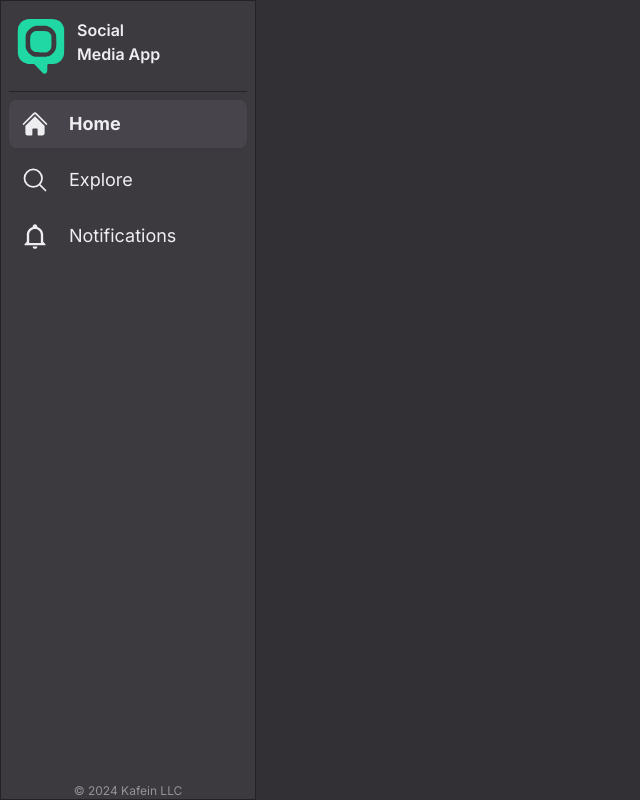
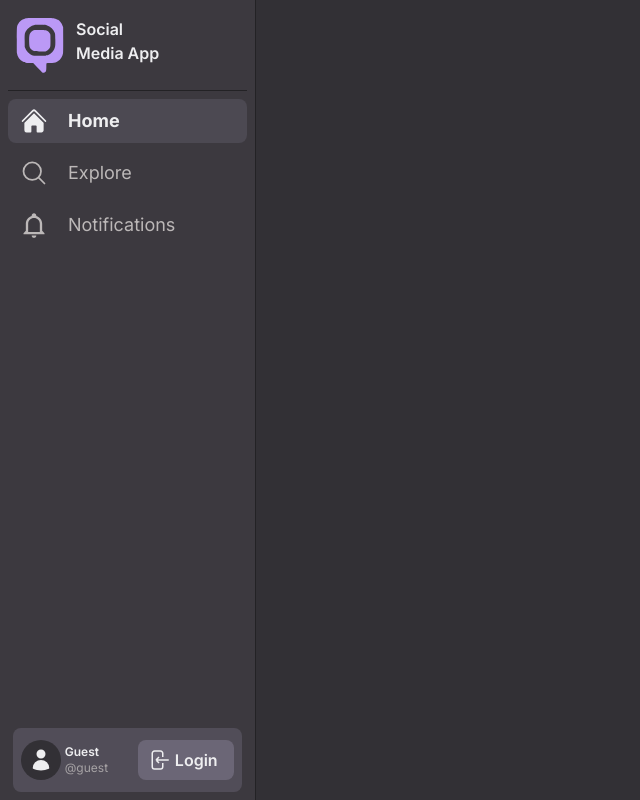
Before and after one commit to kafeindev/social-media-app-old, a Next.js app: page / in a window 1280 px wide. Shown: the whole page, without its empty margins (0-640 px from the left). Built offline with nearby package versions, Linux system fonts and the light colour scheme; no server answers.

Commit message:
feat: add profile-mini and auth-form components, and some refactors

```diff
--- a/app/layout.tsx
+++ b/app/layout.tsx
@@ -3,6 +3,7 @@ import { Inter } from "next/font/google";
 
 import "./globals.css";
 import SideNav from "@/components/side-nav";
+import ProfileMini from "@/components/profile-mini";
 
 const inter = Inter({ subsets: ["latin"] });
 
@@ -23,8 +24,8 @@ export default function RootLayout({
     <html lang="en">
       <body className={inter.className}>
         <main className="flex flex-row">
-          <SideNav />
-          {children}
+          <SideNav profileMini={<ProfileMini />} />
+          <div className="ml-64">{children}</div>
         </main>
       </body>
     </html>
--- /dev/null
+++ b/components/auth-form.tsx
@@ -0,0 +1,107 @@
+"use client";
+
+import React from "react";
+import { useForm, SubmitHandler } from "react-hook-form";
+import { zodResolver } from "@hookform/resolvers/zod";
+
+import * as Dialog from "./ui/dialog";
+import { UserSchema, UserSchemaType } from "@/lib/definitions";
+import { signin, signup } from "@/app/actions/auth-actions";
+import { LockIcon, MailIcon, UserIcon, XMarkIcon } from "@/app/icons";
+import { cn } from "@/lib/utils";
+
+export default function AuthForm({ children }: { children: React.ReactNode }) {
+  const [isOpen, setIsOpen] = React.useState(false);
+  const [isAuthModeLogin, setIsAuthModeLogin] = React.useState(true);
+  const {
+    register,
+    handleSubmit,
+    formState: { errors },
+    clearErrors,
+  } = useForm<UserSchemaType>({ resolver: zodResolver(UserSchema) });
+  const onSubmit: SubmitHandler<UserSchemaType> = (data) => signup(data);
+
+  function handleIsAuthModeLogin(value: boolean) {
+    setIsAuthModeLogin(value);
+    clearErrors(["email", "password", "data"]);
+  }
+
+  return (
+    <Dialog.Root>
+      <Dialog.Trigger children={children} openHandler={setIsOpen} />
+      <Dialog.Overlay isOpen={isOpen} onClose={() => setIsOpen(false)} />
+      <Dialog.Content isOpen={isOpen}>
+        <div className="flex w-[35rem] flex-col items-center rounded-lg bg-popover py-16 text-popover-foreground">
+          <button
+            className="absolute right-2 top-2 flex h-8 w-8 items-center justify-center rounded-lg transition-colors duration-150 hover:bg-secondary/50"
+            onClick={() => setIsOpen(false)}
+          >
+            {XMarkIcon}
+          </button>
+          <div className="flex h-full w-full flex-col items-center gap-5">
+            <div className="flex h-14 w-[70%] items-center rounded-lg bg-muted/50 p-2 text-sm font-semibold">
+              <button
+                onClick={() => handleIsAuthModeLogin(true)}
+                className={cn("h-full w-[50%] rounded-lg", {
+                  "bg-secondary/80": isAuthModeLogin,
+                })}
+              >
+                Log In
+              </button>
+              <button
+                onClick={() => handleIsAuthModeLogin(false)}
+                className={cn("h-full w-[50%] rounded-lg", {
+                  "bg-secondary/80": !isAuthModeLogin,
+                })}
+              >
+                Sign Up
+              </button>
+            </div>
+            <form
+              onSubmit={handleSubmit(onSubmit)}
+              className="flex w-[70%] flex-col items-center justify-between gap-8 rounded-lg border border-border/60 bg-muted/30 py-8"
+            >
+              <div className="mr-7 flex flex-col gap-2">
+                <div className="flex flex-row items-center gap-2">
+                  {MailIcon}
+                  <input
+                    className="h-11 w-72 rounded-lg border bg-muted p-2 text-sm placeholder-secondary outline-none invalid:border-destructive/50 focus:border-secondary focus:invalid:border-destructive"
+                    type="email"
+                    placeholder="Email"
+                    {...register("email")}
+                  />
+                </div>
+                {!isAuthModeLogin && (
+                  <div className="flex flex-row items-center gap-2">
+                    {UserIcon}
+                    <input
+                      className="h-11 w-72 rounded-lg border bg-muted p-2 text-sm placeholder-secondary outline-none invalid:border-destructive/50 focus:border-secondary focus:invalid:border-destructive"
+                      placeholder="User Name"
+                      type="text"
+                      {...register("data.userName")}
+                    />
+                  </div>
+                )}
+                <div className="flex flex-row items-center gap-2">
+                  {LockIcon}
+                  <input
+                    className="h-11 w-72 rounded-lg border bg-muted p-2 text-sm placeholder-secondary outline-none invalid:border-destructive/50 focus:border-secondary focus:invalid:border-destructive"
+                    type="password"
+                    placeholder="Password"
+                    {...register("password")}
+                  />
+                </div>
+              </div>
+              <button
+                onClick={() => {}}
+                className="h-12 w-[70%] scale-95 justify-self-end rounded-lg bg-primary/90 text-lg font-bold transition-transform duration-200 hover:scale-100 hover:ease-out"
+              >
+                {isAuthModeLogin ? "Log In" : "Sign Up"}
+              </button>
+            </form>
+          </div>
+        </div>
+      </Dialog.Content>
+    </Dialog.Root>
+  );
+}
--- /dev/null
+++ b/components/profile-mini.tsx
@@ -0,0 +1,40 @@
+"use server";
+
+import { ArrowLeftEndOnRectangleIcon, UserIcon } from "@/app/icons";
+import { createClient } from "@/lib/supabase/server";
+import AuthForm from "./auth-form";
+
+export default async function ProfileMini() {
+  const supabase = createClient();
+  const {
+    data: { user },
+  } = await supabase.auth.getUser();
+
+  return (
+    <div className="flex w-[90%] flex-col gap-2 rounded-lg bg-secondary/40 p-2">
+      {user === null ? (
+        <>
+          <div className="flex h-12 flex-row items-center justify-between">
+            <div className="flex items-center gap-1">
+              <div className="flex h-10 w-10 items-center justify-center rounded-full bg-background">
+                {UserIcon}
+              </div>
+              <div className="flex flex-col text-xs">
+                <h1 className="font-semibold">Guest</h1>
+                <h2 className="text-muted-foreground/80">@guest</h2>
+              </div>
+            </div>
+            <AuthForm>
+              <button className="flex h-10 w-24 flex-row items-center justify-center gap-1 rounded-lg bg-secondary/80 pr-2 font-semibold transition-colors duration-200 hover:bg-secondary">
+                <span className="h-6 w-6">{ArrowLeftEndOnRectangleIcon}</span>
+                <h1>Login</h1>
+              </button>
+            </AuthForm>
+          </div>
+        </>
+      ) : (
+        user.email
+      )}
+    </div>
+  );
+}
--- a/components/side-nav.tsx
+++ b/components/side-nav.tsx
@@ -7,26 +7,29 @@ import { Logo } from "@/app/icons";
 import { PAGES } from "@/lib/constants";
 import { Page } from "@/lib/definitions";
 import { cn } from "@/lib/utils";
-// import ProfileMini from "./account/profile-mini";
 
-export default function SideNav() {
+export default function SideNav({
+  profileMini,
+}: {
+  profileMini: React.ReactNode;
+}) {
   const pathname = usePathname();
 
   return (
-    <div className="flex min-h-screen min-w-64 flex-col justify-between border border-r bg-card text-card-foreground">
+    <div className="fixed flex min-h-screen min-w-64 flex-col justify-between border-r bg-card text-card-foreground">
       <div className="m-2 flex h-full flex-col items-center">
         <a
           href="https://github.com/KafeinDev/social-media-app"
           target="_blank"
-          className="flex w-full flex-row items-center gap-3 rounded-lg p-2 hover:bg-secondary/10"
+          className="flex w-full flex-row items-center gap-3 rounded-lg p-2 transition-colors duration-200 hover:bg-secondary/10"
         >
-          <span className="w-12 text-[#1FD8A4]">{Logo}</span>
+          <span className="w-12 text-[#bb99f6]">{Logo}</span>
           <div className="flex flex-col pb-2 font-semibold">
             <h1>Social</h1>
             <h1>Media App</h1>
           </div>
         </a>
-        <hr className="my-2 h-px w-full text-border" />
+        <hr className="my-2 h-px w-full border-border" />
         <div className="flex w-full flex-col items-center justify-center gap-2">
           {Object.entries(PAGES).map(([key, page]) => (
             <NavLink
@@ -37,10 +40,7 @@ export default function SideNav() {
           ))}
         </div>
       </div>
-      <div className="flex flex-col items-center gap-2">
-        {/* <ProfileMini /> */}
-        <h1 className="text-xs text-card-foreground/50">© 2024 Kafein LLC</h1>
-      </div>
+      <div className="flex flex-col items-center pb-2">{profileMini}</div>
     </div>
   );
 }
@@ -54,16 +54,22 @@ export function NavLink({
     <Link
       href={page.href}
       className={cn(
-        "flex h-12 w-full items-center gap-5 rounded-lg px-3 text-lg transition-colors duration-200 hover:bg-secondary/20",
+        "flex h-11 w-full items-center gap-5 rounded-lg px-3 text-lg text-muted-foreground transition-colors duration-200 hover:bg-secondary/30",
         {
-          "bg-secondary/20": isSelected,
+          "bg-secondary/30": isSelected,
         }
       )}
     >
-      <span className="flex w-7 items-center justify-center font-semibold">
+      <span
+        className={cn("flex w-7 items-center justify-center font-semibold", {
+          "font-bold text-foreground": isSelected,
+        })}
+      >
         {icon}
       </span>
-      <h1 className={cn({ "font-bold": isSelected })}>{page.title}</h1>
+      <h1 className={cn({ "font-bold text-foreground": isSelected })}>
+        {page.title}
+      </h1>
     </Link>
   );
 }
--- /dev/null
+++ b/components/ui/dialog.tsx
@@ -0,0 +1,69 @@
+import { cn } from "@/lib/utils";
+import React from "react";
+
+const Root = React.forwardRef<
+  HTMLDivElement,
+  React.HTMLAttributes<HTMLDivElement>
+>(({ className, ...props }, ref) => (
+  <div className={className} ref={ref} {...props} />
+));
+
+const Trigger = React.forwardRef<
+  HTMLButtonElement,
+  {
+    children: React.ReactNode;
+    openHandler: React.Dispatch<React.SetStateAction<boolean>>;
+  }
+>(({ children, openHandler }, ref) => {
+  return React.cloneElement(children as React.ReactElement, {
+    onClick: () => openHandler(true),
+    ref: ref,
+  });
+});
+
+const Content = React.forwardRef<
+  HTMLDivElement,
+  {
+    isOpen: boolean;
+    className?: string;
+    children?: React.ReactNode;
+  }
+>(
+  ({ isOpen, className, children }, ref) =>
+    isOpen && (
+      <div
+        role="dialog"
+        aria-modal="true"
+        aria-hidden={!isOpen}
+        className={cn(
+          "fixed left-1/2 top-1/2 z-50 -translate-x-1/2 -translate-y-1/2 transform animate-contentShow",
+          className
+        )}
+        ref={ref}
+      >
+        {children}
+      </div>
+    )
+);
+
+const Overlay = React.forwardRef<
+  HTMLDivElement,
+  {
+    isOpen: boolean;
+    onClose: () => void;
+  }
+>(
+  ({ isOpen, onClose, ...props }, ref) =>
+    isOpen && (
+      <div
+        aria-modal="true"
+        aria-hidden={!isOpen}
+        className="fixed inset-0 z-50 bg-black opacity-60"
+        onClick={onClose}
+        ref={ref}
+        {...props}
+      />
+    )
+);
+
+export { Root, Trigger, Content, Overlay };
--- a/tailwind.config.ts
+++ b/tailwind.config.ts
@@ -62,10 +62,18 @@ const config = {
           from: { height: "var(--radix-accordion-content-height)" },
           to: { height: "0" },
         },
+        contentShow: {
+          from: {
+            opacity: "0",
+            transform: "translate(-50%, -48%) scale(0.96)",
+          },
+          to: { opacity: "1", transform: "translate(-50%, -50%) scale(1)" },
+        },
       },
       animation: {
         "accordion-down": "accordion-down 0.2s ease-out",
         "accordion-up": "accordion-up 0.2s ease-out",
+        contentShow: "contentShow 0.5s cubic-bezier(0.16, 1, 0.3, 1)",
       },
     },
   },
```
